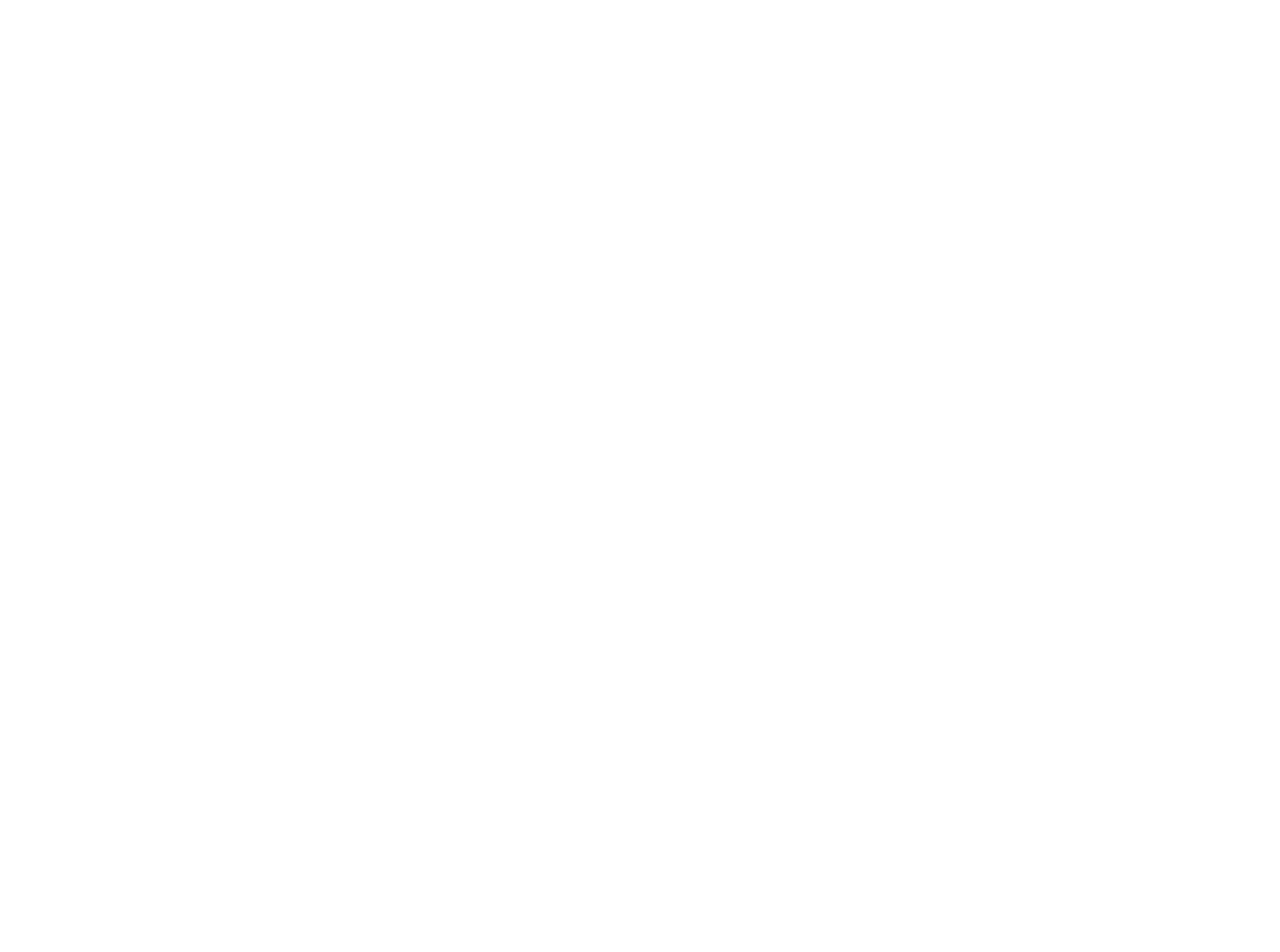
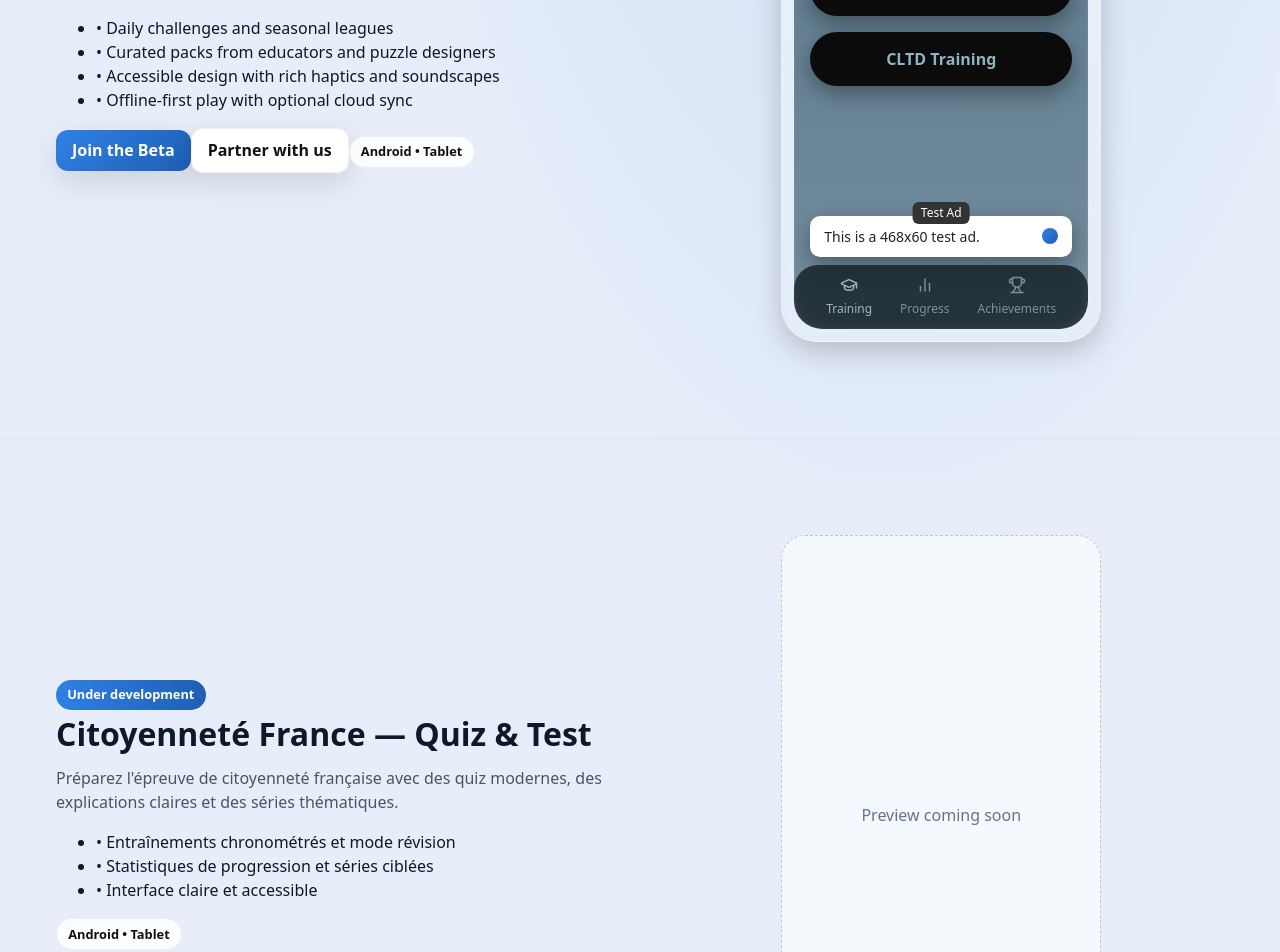
Before and after one commit to Hyperion-Dev-Studio/website, a React (Vite) app: page / in a window 1280 px wide. Shown: the part 980-1932 px from the top of the page. Before the commit the page ends 800 px from the top, so only its background shows below. Built offline with nearby package versions, Linux system fonts and the light colour scheme.

Commit message:
Updated App.tsx

```diff
--- a/src/App.tsx
+++ b/src/App.tsx
@@ -1,4 +1,5 @@
 import { motion } from "framer-motion";
+import { useState } from "react";
 import type { ReactNode, MouseEventHandler } from "react";
 import {
   ArrowRight,
@@ -11,6 +12,7 @@
   BarChart2,
   Trophy,
 } from "lucide-react";
+import logo from "./assets/Hyperion Dev Studio.png";
 
 // ----------------------------
 // UI primitives
@@ -127,6 +129,7 @@
 // Page
 // ----------------------------
 export default function HyperionDevStudio() {
+  const [showBeta, setShowBeta] = useState(false);
   return (
     <div className="site" id="home">
       <StyleTag />
@@ -134,7 +137,7 @@
       <header className="nav">
         <div className="container nav-inner">
           <a href="#home" className="brand">
-            <span className="brand-icon"><Sparkles size={18} /></span>
+            <img src={logo} alt="Hyperion Dev Studio" className="brand-logo" />
             <span className="brand-text">Hyperion <span className="muted">Dev Studio</span></span>
           </a>
           <nav className="nav-links">
@@ -189,9 +192,9 @@
                 ))}
               </ul>
               <div className="btn-row">
-                <Button className="rounded-xl">Join the waitlist</Button>
+                <Button className="rounded-xl" onClick={() => setShowBeta(true)}>Join the Beta</Button>
                 <Button variant="secondary" href="#contact" className="rounded-xl">Partner with us</Button>
-                <Badge variant="secondary">iOS • Android • Tablet</Badge>
+                <Badge variant="secondary">Android • Tablet</Badge>
               </div>
             </div>
             <div className="center">
@@ -202,6 +205,31 @@
       </section>
 
       {/* Contact */}
+      <section className="section">
+        <div className="container grid-2 v-center gap-lg">
+          <div>
+            <Badge>Under development</Badge>
+            <h2 className="h2 mt">Citoyenneté France — Quiz & Test</h2>
+            <p className="muted-p">Préparez l'épreuve de citoyenneté française avec des quiz modernes, des explications claires et des séries thématiques.</p>
+            <ul className="checklist">
+              {[
+                "Entraînements chronométrés et mode révision",
+                "Statistiques de progression et séries ciblées",
+                "Interface claire et accessible",
+              ].map((li, i) => (
+                <li key={i}>• {li}</li>
+              ))}
+            </ul>
+            <div className="btn-row">
+              <Badge variant="secondary">Android • Tablet</Badge>
+            </div>
+          </div>
+          <div className="center">
+            <div className="placeholder-shot">Preview coming soon</div>
+          </div>
+        </div>
+      </section>
+
       <section id="contact" className="section">
         <div className="container fullwidth">
           <div className="grid-2 gap-lg">
@@ -257,6 +285,20 @@
           </div>
         </div>
       </footer>
+
+      {showBeta && (
+        <div className="modal-overlay" role="dialog" aria-modal="true" onClick={() => setShowBeta(false)}>
+          <div className="modal" onClick={(e) => e.stopPropagation()}>
+            <h3 className="modal-title">Join the Beta</h3>
+            <p className="modal-sub">Choose where you want to join:</p>
+            <div className="modal-actions">
+              <a className="btn btn-lg" href="https://groups.google.com/g/hyperion-logiquiz-beta" target="_blank" rel="noreferrer">Google Groups</a>
+              <a className="btn btn-secondary btn-lg" href="https://play.google.com/store/apps/details?id=com.hyperion.logiquiz" target="_blank" rel="noreferrer">Google Play</a>
+            </div>
+            <button className="modal-close" onClick={() => setShowBeta(false)}>Close</button>
+          </div>
+        </div>
+      )}
     </div>
   );
 }
@@ -266,48 +308,60 @@
 // ----------------------------
 function StyleTag() {
   const css = `
-/* ====== Design tokens ====== */
+/* ====== Tokens ====== */
 :root{
   --main:#3080E5;
   --main-2:#1e5fb4;
   --text:#0f172a;
   --muted:#475569;
-  --bg:#f6f9ff;             /* base page color (no more white band) */
+  --bg-edge:#E7EEF9;                 /* solid edge color to kill right strip */
   --glass: rgba(255,255,255,0.6);
   --border-soft: rgba(0,0,0,.06);
   --shadow: 0 10px 30px rgba(0,0,0,0.12);
+  --radius: 16px;
   --gutter: clamp(16px, 5vw, 56px);  /* responsive side padding */
-  --radius: 16px;
+  --sectionY: clamp(72px, 12vh, 128px);
 }
 
-/* ====== Resets & page ====== */
+/* ====== Base & overflow fixes ====== */
 *{ box-sizing:border-box }
-html, body, #root{ height:100% }
-html, body{ overflow-x:hidden; }          /* prevent horizontal scroll that caused white strip */
+html, body, #root, .site{ width:100% }
+html, body, .site{ overflow-x: clip }     /* prevent 1–2px horizontal spill */
 body{
   margin:0;
   font-family: ui-sans-serif, system-ui, -apple-system, Segoe UI, Roboto, "Helvetica Neue", Arial;
-  background: var(--bg);                  /* solid base so gradients don’t show white through */
+  background-color: var(--bg-edge);       /* matches gradient tail */
   color: var(--text);
 }
 .site{
   min-height:100%;
-  background:
-    radial-gradient(60% 60% at 70% 10%, rgba(48,128,229,0.14), transparent),
-    radial-gradient(40% 40% at 0% 90%, rgba(48,128,229,0.10), transparent);
+  background-color: var(--bg-edge);
+  /* Gradients fade into the SAME solid color, not transparent */
+  background-image:
+    radial-gradient(60% 60% at 70% 10%, rgba(48,128,229,0.16) 0%, var(--bg-edge) 75%),
+    radial-gradient(40% 40% at 0% 90%,  rgba(48,128,229,0.12) 0%, var(--bg-edge) 80%);
+  background-repeat:no-repeat;
+  background-size: cover;
+  /* Chrome zoom-edge safety */
+  border-right: 0.01px solid transparent;
 }
 
-/* ====== Full-width layout with consistent gutters ====== */
+/* ====== Full-width sections, centered content with gutters ====== */
 .container,
 .nav-inner,
 .footer-inner{
-  width: min(1400px, 100%);
+  width: 100%;
+  max-width: 1400px;                  /* cap content, not the section bg */
   padding-inline: var(--gutter);
-  margin-inline: auto;                    /* centers content while sections span full width */
+  margin-inline: auto;
 }
-
-/* Sections go edge-to-edge but keep gutters via containers */
-.section{ padding: 4rem 0; }
+.section{
+  padding-block: var(--sectionY);
+  position: relative;
+}
+.section + .section{
+  border-top: 1px solid rgba(0,0,0,.04); /* visual separation */
+}
 
 /* ====== Navbar ====== */
 .nav{
@@ -315,10 +369,9 @@
   background: rgba(255,255,255,0.3); backdrop-filter: blur(10px);
   border-bottom: 1px solid rgba(0,0,0,.08);
 }
-.nav-inner{ height:64px; display:flex; align-items:center; justify-content:space-between; }
+.nav-inner{ height:64px; display:flex; align-items:center; justify-content:space-between }
 .brand{ display:flex; align-items:center; gap:.5rem; text-decoration:none; color:inherit }
-.brand-icon{ display:flex; align-items:center; justify-content:center; width:36px; height:36px; border-radius:14px;
-  background: linear-gradient(135deg, var(--main), var(--main-2)); color:#fff; box-shadow: var(--shadow); }
+.brand-logo{ width:36px; height:36px; border-radius:14px; object-fit:cover; box-shadow: var(--shadow); background:#fff }
 .brand-text{ font-weight:700; letter-spacing:.2px }
 .muted{ color:#64748b }
 .nav-links{ display:none; gap:1.25rem }
@@ -328,20 +381,25 @@
 @media (min-width:768px){ .nav-links{ display:flex } }
 
 /* ====== Buttons & badges ====== */
-.btn{ border:none; border-radius:12px; padding:.6rem 1rem; font-weight:600; cursor:pointer; text-decoration:none;
-  display:inline-flex; align-items:center; justify-content:center; background:linear-gradient(135deg,var(--main),var(--main-2)); color:#fff; box-shadow: var(--shadow); }
+.btn{
+  border:none; border-radius:12px; padding:.6rem 1rem; font-weight:600; cursor:pointer; text-decoration:none;
+  display:inline-flex; align-items:center; justify-content:center;
+  background:linear-gradient(135deg,var(--main),var(--main-2)); color:#fff; box-shadow: var(--shadow);
+}
 .btn-secondary{ background:#fff; color:#111; border:1px solid var(--border-soft) }
 .btn-sm{ padding:.4rem .7rem; font-size:.85rem }
 .btn-lg{ padding:.8rem 1.2rem; font-size:1rem }
 .icon-gap{ display:inline-flex; align-items:center; gap:.5rem }
-.badge{ display:inline-flex; align-items:center; padding:.35rem .7rem; border-radius:999px; font-size:.8rem; font-weight:700;
-  background: linear-gradient(90deg, var(--main), var(--main-2)); color:#fff; }
+.badge{
+  display:inline-flex; align-items:center; padding:.35rem .7rem; border-radius:999px; font-size:.8rem; font-weight:700;
+  background: linear-gradient(90deg, var(--main), var(--main-2)); color:#fff;
+}
 .badge-secondary{ background:rgba(255,255,255,.85); color:#111; border:1px solid var(--border-soft) }
 
 /* ====== Typography ====== */
 .h1{ font-size: clamp(2.2rem, 4vw, 3.5rem); line-height:1.1; margin:.3rem 0 0 }
 .h2{ font-size: clamp(1.6rem, 2.5vw, 2.2rem); margin:0 }
-.lead{ margin-top:1rem; max-width: 46ch; color:#334155 }
+.lead{ margin-top:1rem; max-width:46ch; color:#334155 }
 .muted-p{ margin-top:.5rem; max-width:60ch; color: var(--muted) }
 .grad-text{ background:linear-gradient(90deg,var(--main),var(--main-2)); -webkit-background-clip:text; background-clip:text; color:transparent }
 
@@ -353,10 +411,14 @@
 .v-center{ align-items:center }
 .gap-lg{ gap:2.5rem }
 .center{ display:grid; place-items:center }
+.placeholder-shot{
+  width:100%; max-width:320px; height:560px; border-radius:24px; border:1px dashed rgba(0,0,0,.2);
+  display:grid; place-items:center; color:#64748b; background:rgba(255,255,255,.6);
+}
 
 /* ====== Cards & forms ====== */
 .card{ border:1px solid rgba(255,255,255,.3); background: var(--glass); backdrop-filter: blur(6px);
-  border-radius: var(--radius); box-shadow: var(--shadow); }
+  border-radius: var(--radius); box-shadow: var(--shadow) }
 .card-header{ padding:1.1rem 1.1rem 1rem }
 .card-title{ font-weight:700 }
 .card-description{ color: var(--muted); margin-top:.35rem }
@@ -365,11 +427,16 @@
 .input,.textarea{ width:100%; border:1px solid var(--border-soft); background:#fff; border-radius:12px; padding:.7rem .9rem; font-size:.95rem }
 .textarea{ min-height:120px; resize:vertical }
 
-/* ====== Phone mock (unchanged, but safe from overflow) ====== */
-.phone-wrap{ max-width:320px; width:100%; aspect-ratio:9/19.5; border-radius:36px; border:1px solid rgba(255,255,255,.2);
-  padding:12px; background: linear-gradient(180deg,rgba(255,255,255,.6),rgba(255,255,255,.1)); box-shadow: 0 10px 30px rgba(0,0,0,.2); backdrop-filter: blur(8px); }
-.phone-body{ position:relative; height:100%; border-radius:28px; overflow:hidden;
-  background: linear-gradient(180deg, rgba(55,90,110,.85), rgba(55,90,110,.65)); box-shadow: inset 0 0 0 1px rgba(255,255,255,.06); }
+/* ====== Phone mock ====== */
+.phone-wrap{
+  max-width:320px; width:100%; aspect-ratio:9/19.5; border-radius:36px; border:1px solid rgba(255,255,255,0.2);
+  padding:12px; background: linear-gradient(180deg,rgba(255,255,255,.6),rgba(255,255,255,.1));
+  box-shadow: 0 10px 30px rgba(0,0,0,.2); backdrop-filter: blur(8px);
+}
+.phone-body{
+  position:relative; height:100%; border-radius:28px; overflow:hidden;
+  background: linear-gradient(180deg, rgba(55,90,110,.85), rgba(55,90,110,.65)); box-shadow: inset 0 0 0 1px rgba(255,255,255,.06);
+}
 .phone-notch{ width:96px; height:24px; border-radius:999px; background: rgba(255,255,255,.08); margin:12px auto 8px }
 .appbar{ height:44px; display:flex; align-items:center; justify-content:space-between; padding: 0 14px; color:#e8eef2 }
 .title{ font-size:16px; white-space:nowrap; overflow:hidden; text-overflow:ellipsis; max-width:80% }
@@ -390,6 +457,14 @@
 .tab-item{ display:flex; flex-direction:column; align-items:center; gap:6px; font-size:12px; text-decoration:none; color:inherit; opacity:.7 }
 .tab-item.active{ opacity:1 }
 
+/* ====== Modal ====== */
+.modal-overlay{ position:fixed; inset:0; background:rgba(0,0,0,.45); display:grid; place-items:center; z-index:100 }
+.modal{ background:#fff; border-radius:16px; box-shadow: var(--shadow); padding:24px; max-width:520px; width:min(92vw,520px) }
+.modal-title{ margin:0 0 6px; font-size:1.25rem; font-weight:700 }
+.modal-sub{ margin:0 0 16px; color:#475569 }
+.modal-actions{ display:flex; gap:.6rem; flex-wrap:wrap }
+.modal-close{ margin-top:14px; background:transparent; border:0; color:#0f172a; opacity:.7; cursor:pointer }
+
 /* ====== Footer ====== */
 .footer{ border-top:1px solid rgba(0,0,0,.08); padding:2rem 0 }
 .footer-inner{ display:flex; flex-direction:column; align-items:center; gap:1rem }
```
Also changed, not shown: 1 other file (tests, documents, lock files or other folders).
